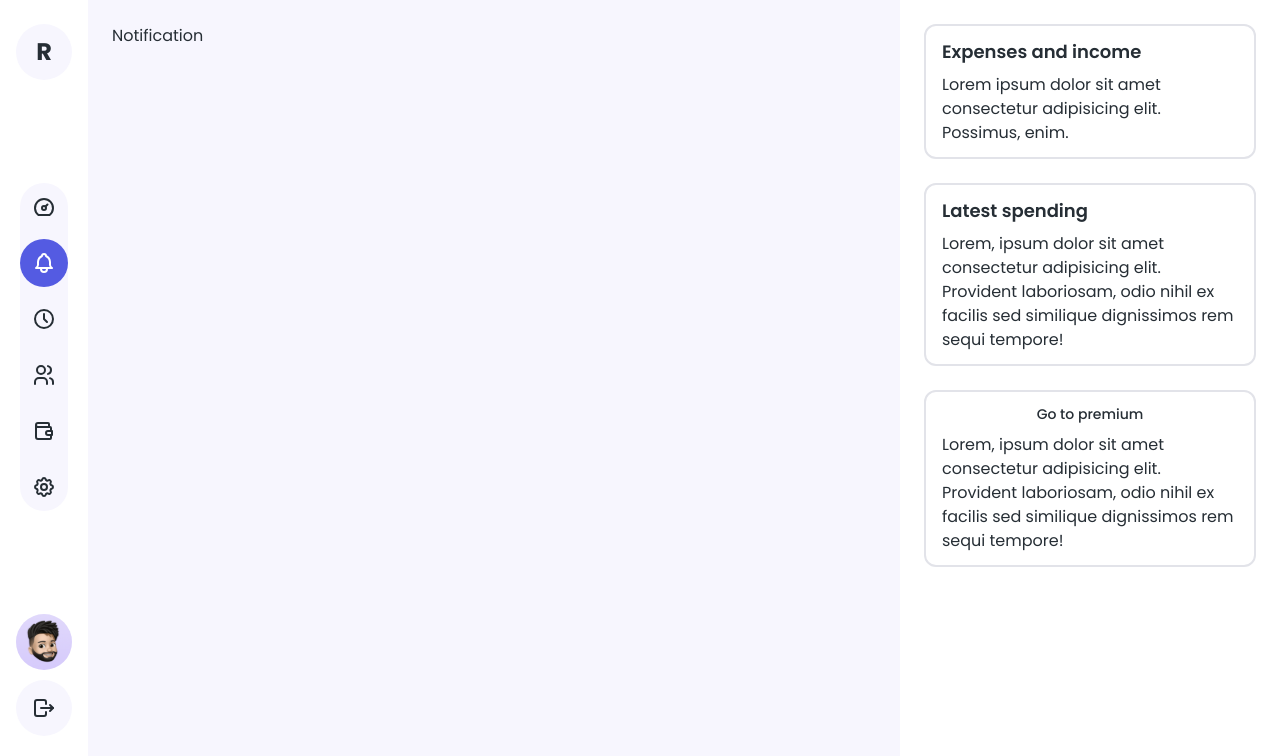
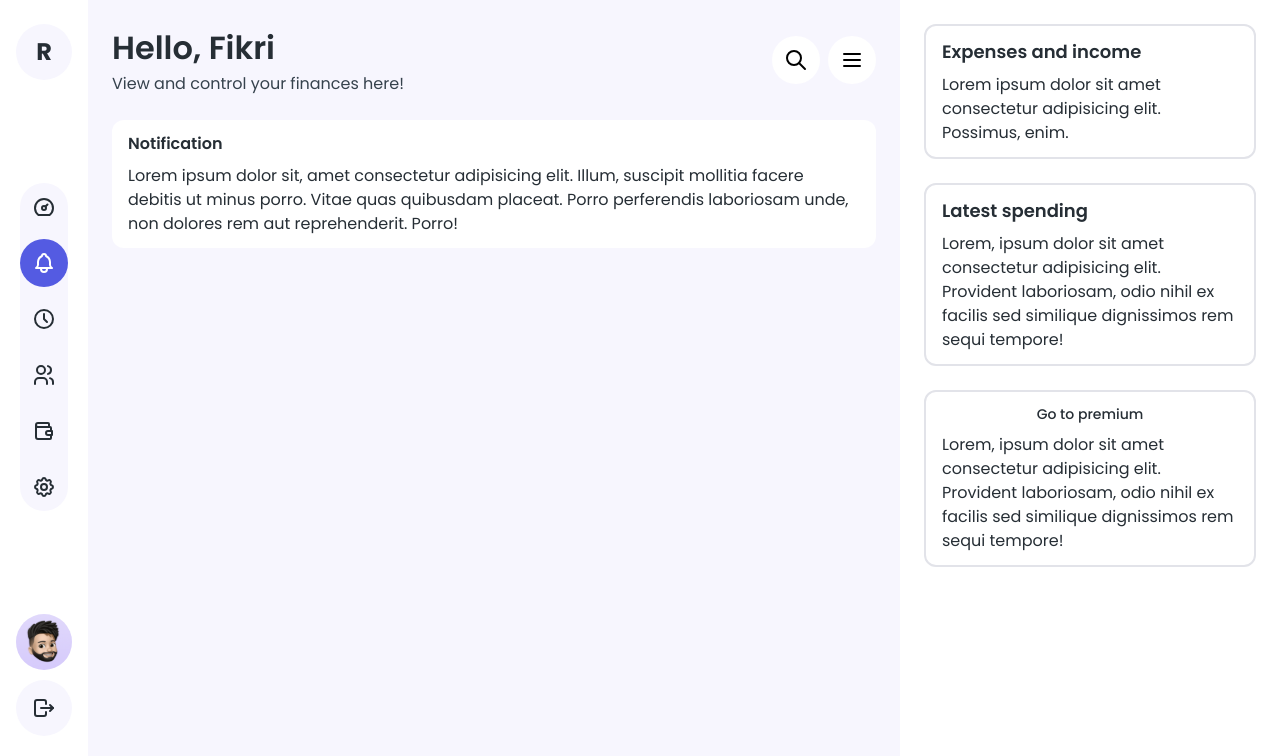
Before and after one commit to fikriwado/react-dashboard, a React (Vite) app: page /notification in a window 1280 px wide. Shown: the top 756 px of the page. Built offline with nearby package versions, Linux system fonts and the light colour scheme.

Commit message:
add sample intro in each page

```diff
--- a/src/pages/Notification.jsx
+++ b/src/pages/Notification.jsx
@@ -1,9 +1,23 @@
 import App from '../App'
+import Header from '../components/header'
+import Card from '../components/card'
 
 const Notification = () => {
   return (
     <App>
-      <div>Notification</div>
+      <Header
+        title='Hello, Fikri'
+        desc='View and control your finances here!'
+      />
+      <Card>
+        <Card.Title>Notification</Card.Title>
+        <Card.Body>
+          Lorem ipsum dolor sit, amet consectetur adipisicing elit. Illum,
+          suscipit mollitia facere debitis ut minus porro. Vitae quas quibusdam
+          placeat. Porro perferendis laboriosam unde, non dolores rem aut
+          reprehenderit. Porro!
+        </Card.Body>
+      </Card>
     </App>
   )
 }
--- a/src/pages/Schedule.jsx
+++ b/src/pages/Schedule.jsx
@@ -1,9 +1,23 @@
 import App from '../App'
+import Header from '../components/header'
+import Card from '../components/card'
 
 const Schedule = () => {
   return (
     <App>
-      <div>Schedule</div>
+      <Header
+        title='Hello, Fikri'
+        desc='View and control your finances here!'
+      />
+      <Card>
+        <Card.Title>Schedule</Card.Title>
+        <Card.Body>
+          Lorem ipsum dolor sit, amet consectetur adipisicing elit. Illum,
+          suscipit mollitia facere debitis ut minus porro. Vitae quas quibusdam
+          placeat. Porro perferendis laboriosam unde, non dolores rem aut
+          reprehenderit. Porro!
+        </Card.Body>
+      </Card>
     </App>
   )
 }
--- a/src/pages/Setting.jsx
+++ b/src/pages/Setting.jsx
@@ -1,9 +1,23 @@
 import App from '../App'
+import Header from '../components/header'
+import Card from '../components/card'
 
 const Setting = () => {
   return (
     <App>
-      <div>Setting</div>
+      <Header
+        title='Hello, Fikri'
+        desc='View and control your finances here!'
+      />
+      <Card>
+        <Card.Title>Setting</Card.Title>
+        <Card.Body>
+          Lorem ipsum dolor sit, amet consectetur adipisicing elit. Illum,
+          suscipit mollitia facere debitis ut minus porro. Vitae quas quibusdam
+          placeat. Porro perferendis laboriosam unde, non dolores rem aut
+          reprehenderit. Porro!
+        </Card.Body>
+      </Card>
     </App>
   )
 }
--- a/src/pages/Users.jsx
+++ b/src/pages/Users.jsx
@@ -1,9 +1,23 @@
 import App from '../App'
+import Header from '../components/header'
+import Card from '../components/card'
 
 const Users = () => {
   return (
     <App>
-      <div>Users</div>
+      <Header
+        title='Hello, Fikri'
+        desc='View and control your finances here!'
+      />
+      <Card>
+        <Card.Title>Users</Card.Title>
+        <Card.Body>
+          Lorem ipsum dolor sit, amet consectetur adipisicing elit. Illum,
+          suscipit mollitia facere debitis ut minus porro. Vitae quas quibusdam
+          placeat. Porro perferendis laboriosam unde, non dolores rem aut
+          reprehenderit. Porro!
+        </Card.Body>
+      </Card>
     </App>
   )
 }
--- a/src/pages/Wallet.jsx
+++ b/src/pages/Wallet.jsx
@@ -1,9 +1,23 @@
 import App from '../App'
+import Header from '../components/header'
+import Card from '../components/card'
 
 const Wallet = () => {
   return (
     <App>
-      <div>Wallet</div>
+      <Header
+        title='Hello, Fikri'
+        desc='View and control your finances here!'
+      />
+      <Card>
+        <Card.Title>Wallet</Card.Title>
+        <Card.Body>
+          Lorem ipsum dolor sit, amet consectetur adipisicing elit. Illum,
+          suscipit mollitia facere debitis ut minus porro. Vitae quas quibusdam
+          placeat. Porro perferendis laboriosam unde, non dolores rem aut
+          reprehenderit. Porro!
+        </Card.Body>
+      </Card>
     </App>
   )
 }
```
